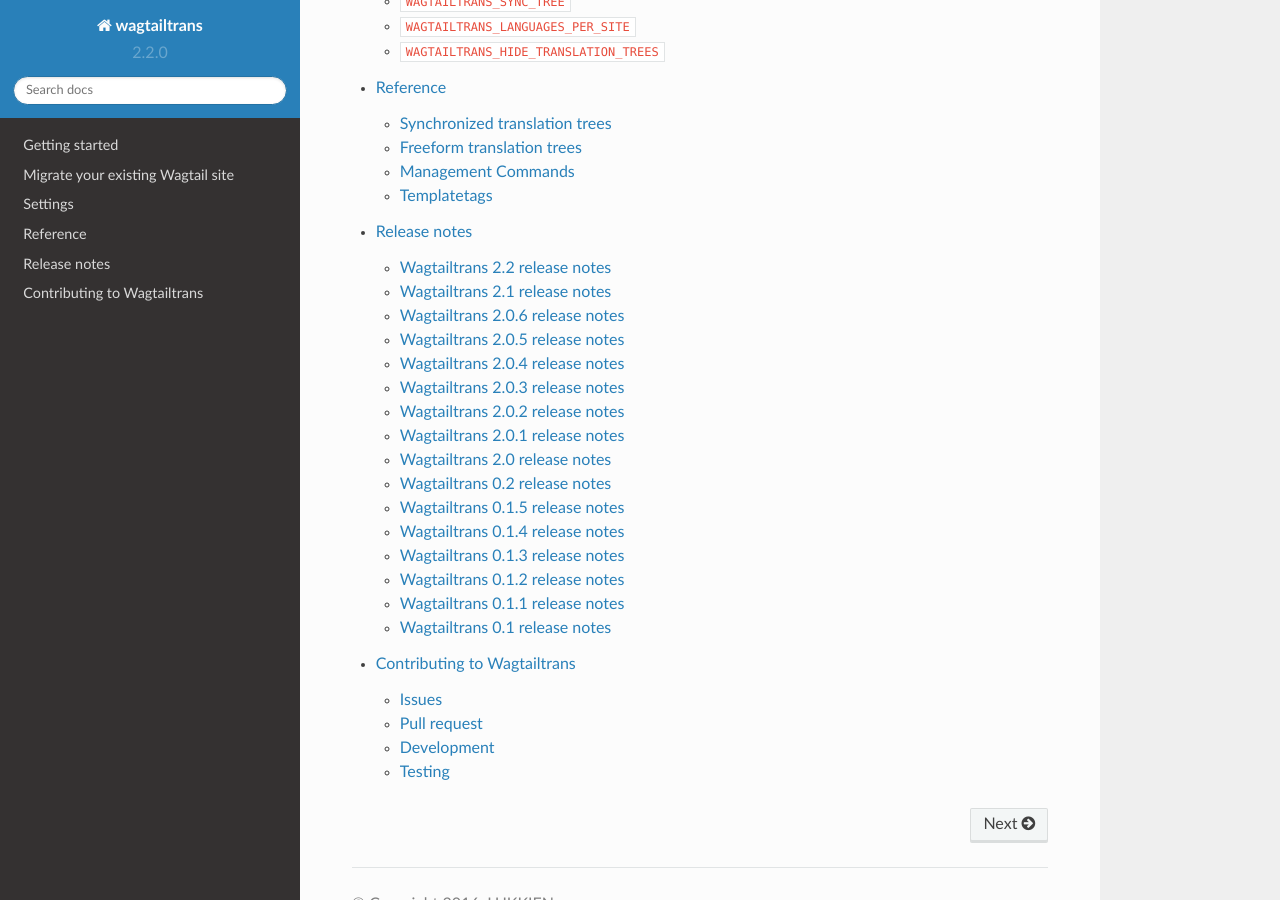
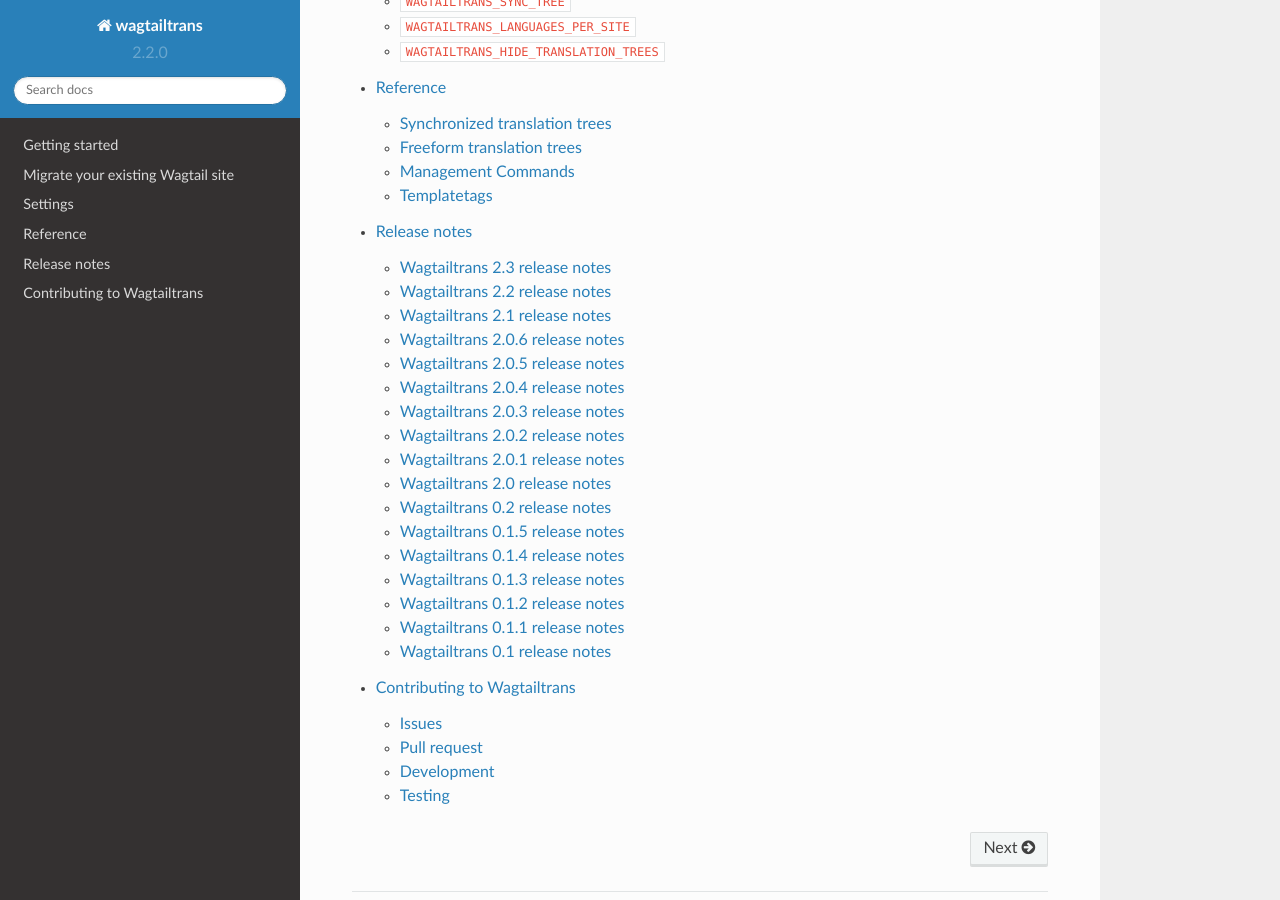
Before and after one commit to wagtail/wagtailtrans, a Sphinx documentation site: the page built from docs/source/index.rst, in a window 1280 px wide and 900 px high, scrolled down 993 px. Built offline with Sphinx 7.4.7 and the Read the Docs theme 2.0.0, drawn with Linux system fonts in a browser that asks for light colours.

Commit message:
Prepare next development iteration

```diff
--- a/CHANGELOG.rst
+++ b/CHANGELOG.rst
@@ -1,5 +1,9 @@
 Changelog
 =========
+
+2.3 (XX-XX-XXXX)
+----------------
+
 
 2.2 (25-05-2020)
 ----------------
--- /dev/null
+++ b/docs/source/releases/2.3.rst
@@ -0,0 +1,22 @@
+==============================
+Wagtailtrans 2.3 release notes
+==============================
+
+.. contents::
+    :local:
+    :depth: 1
+
+
+-----------
+What is new
+-----------
+
+
+
+Features
+~~~~~~~~
+
+
+------------------------------
+Backwards incompatible changes
+------------------------------
--- a/docs/source/releases/index.rst
+++ b/docs/source/releases/index.rst
@@ -8,6 +8,7 @@
 .. toctree::
     :maxdepth: 1
 
+    2.3
     2.2
     2.1
     2.0.6
--- a/src/wagtailtrans/__init__.py
+++ b/src/wagtailtrans/__init__.py
@@ -1,6 +1,6 @@
 default_app_config = 'wagtailtrans.apps.WagtailTransConfig'
 
-VERSION = (2, 2, 0, 'final')
+VERSION = (2, 3, 0, 'dev1')
 
 
 def get_version():
```
